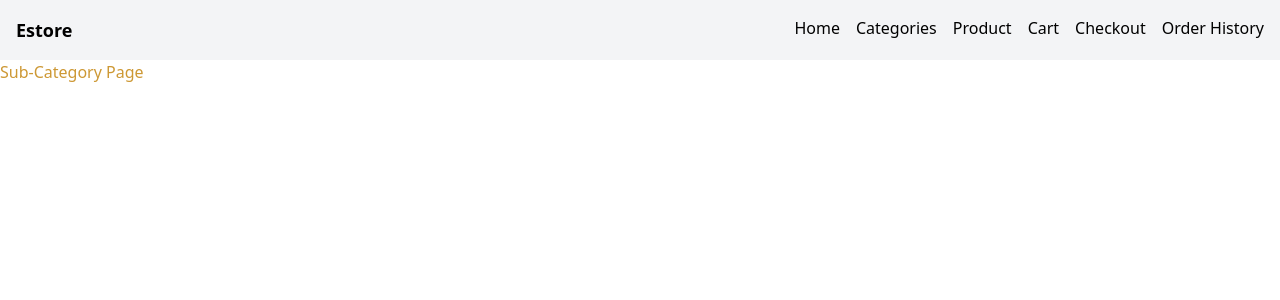
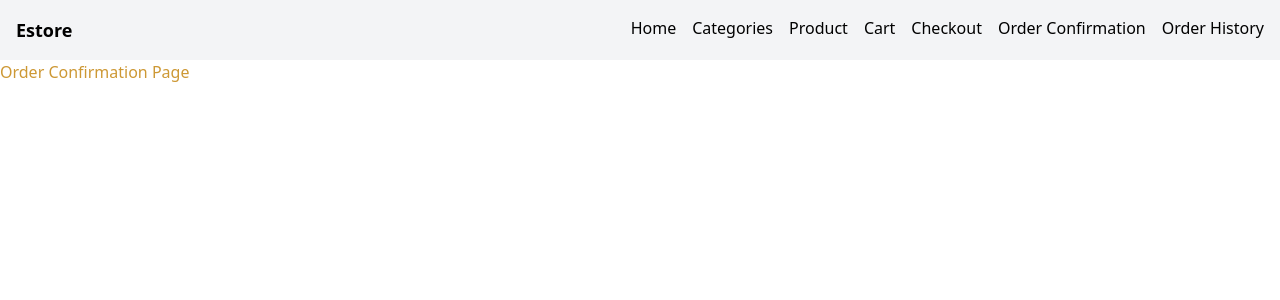
Before and after one commit to alexiscase95/estore-next, a Next.js app: page /order-confirmation in a window 1280 px wide. Shown: the top 300 px of the page. Built offline with nearby package versions, Linux system fonts and the light colour scheme.

Commit message:
fix: refacot header to include order confirmation route and order history in kebab-case

```diff
--- a/src/app/order-confirmation/page.tsx
+++ b/src/app/order-confirmation/page.tsx
@@ -1,7 +1,7 @@
 const OrderConfirmation = () => {
     return (
       <main className="text-primary">
-        Sub-Category Page
+        Order Confirmation Page
       </main>
     );
   }
--- a/src/components/Header.tsx
+++ b/src/components/Header.tsx
@@ -24,7 +24,10 @@ const Header = () => {
             <Link href="/checkout" aria-label="Proceed to Checkout" className="hover:text-gray-300">Checkout</Link>
           </li>
           <li>
-            <Link href="/orderhistory" aria-label="View Order History" className="hover:text-gray-300">Order History</Link>
+            <Link href="/order-confirmation" aria-label="View Order History" className="hover:text-gray-300">Order Confirmation</Link>
+          </li>
+          <li>
+            <Link href="/order-history" aria-label="View Order History" className="hover:text-gray-300">Order History</Link>
           </li>
         </ul>
       </div>
```
